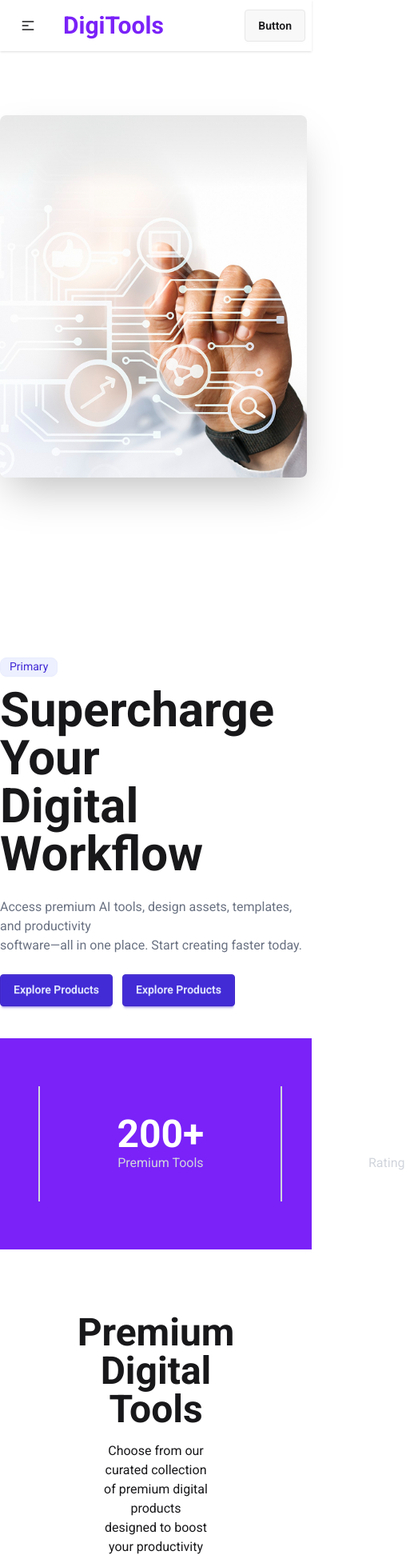
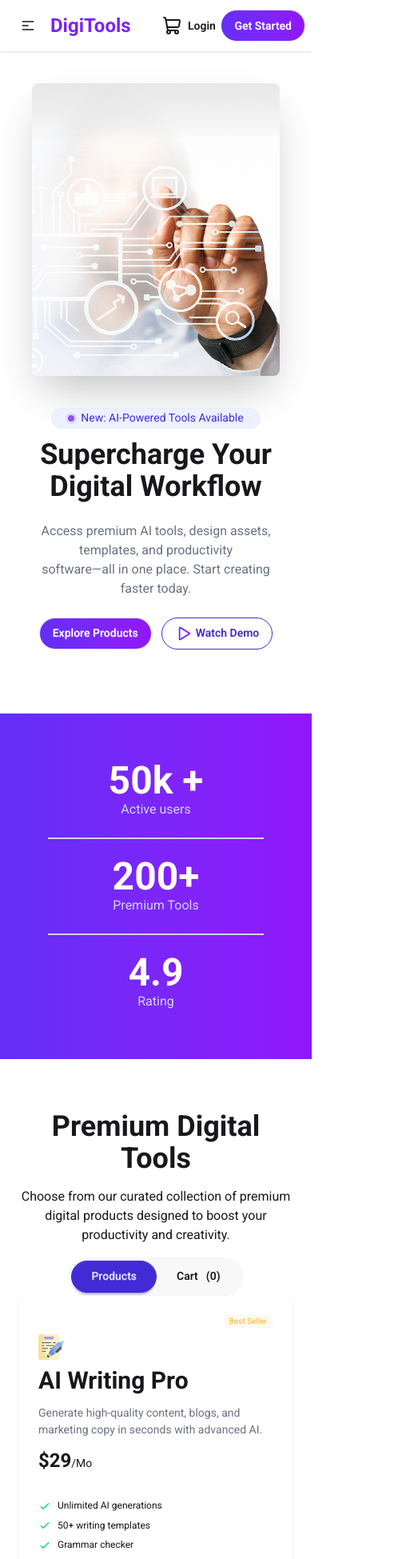
Before and after one commit to nahidul31/A6--DigiTools-Platform, a React (Vite) app: page / in a window 390 px wide. Shown: the top 1949 px of the page at 80% size, 518 px wide, since content can reach past the window. Built offline with nearby package versions, Linux system fonts and the light colour scheme.

Commit message:
Added selected cart section with functionality

```diff
--- a/package.json
+++ b/package.json
@@ -11,6 +11,8 @@
   },
   "dependencies": {
     "@tailwindcss/vite": "^4.2.2",
+    "lucide": "^1.3.0",
+    "lucide-react": "^1.7.0",
     "react": "^19.2.4",
     "react-dom": "^19.2.4",
     "tailwindcss": "^4.2.2"
--- a/src/components/Home/Banner/Banner.jsx
+++ b/src/components/Home/Banner/Banner.jsx
@@ -1,16 +1,23 @@
 import banner from "../../../assets/img/banner.png";
+import playBtn from "../../../assets/img/Play.png";
 const Banner = () => {
   return (
     <div>
-      <div className="hero  mt-20 ">
-        <div className=" flex flex-col justify-items-center lg:flex-row-reverse  gap-36 ">
+      <div className="hero  lg:mt-20   p-10  ">
+        <div className=" flex flex-col justify-items-center  lg:flex-row-reverse  lg:gap-36 ">
           <div>
             {" "}
-            <img src={banner} className="max-w-sm rounded-lg shadow-2xl" />
+            <img src={banner} className="lg:max-w-sm rounded-lg shadow-2xl" />
           </div>
-          <div className="  pt-20">
-            <div className="badge badge-soft badge-primary">Primary</div>
-            <h1 className="text-6xl font-bold mt-3">
+          <div className="  pt-10 md:pt-20 text-center md:text-left">
+            <div className="badge badge-soft badge-primary p-3 px-5 rounded-3xl ">
+              <span class="relative flex size-2">
+                <span class="absolute inline-flex h-full w-full animate-ping rounded-full bg-violet-400 opacity-75"></span>
+                <span class="relative inline-flex size-2 rounded-full bg-violet-500"></span>
+              </span>{" "}
+              New: AI-Powered Tools Available
+            </div>
+            <h1 className=" text-4xl sm:text-6xl font-bold mt-3">
               Supercharge Your <br /> Digital Workflow
             </h1>
             <p className="py-6 text-gray-500">
@@ -19,23 +26,28 @@ const Banner = () => {
               faster today.
             </p>
             <div className="space-x-3">
-              <button className="btn btn-primary">Explore Products</button>
-              <button className="btn btn-primary">Explore Products</button>
+              <button className="btn rounded-3xl bg-linear-to-r from-[#642ef7] to-[#9116fa] text-white">
+                Explore Products
+              </button>
+              <button className="btn btn-outline btn-primary rounded-3xl">
+                <img src={playBtn} alt="" srcset="" /> Watch Demo
+              </button>
             </div>
           </div>
         </div>
       </div>
-      <div className="flex bg-[#7a22f8] text-white justify-center gap-20 items-center p-15 my-10 text-center">
+
+      <div className="flex flex-col md:flex-row bg-linear-to-r from-[#642ef7] to-[#9116fa] text-white justify-center md:gap-20 items-center p-15 my-10 text-center">
         <div>
           <h1 className="text-5xl font-bold">50k +</h1>
           <p className="text-gray-300">Active users</p>
         </div>
-        <div className="divider divider-horizontal before:bg-gray-300 after:bg-gray-300"></div>
+        <div className="divider divider-vertical md:divider-horizontal before:bg-gray-300 after:bg-gray-300"></div>
         <div>
           <h1 className="text-5xl font-bold">200+</h1>
           <p className="text-gray-300">Premium Tools</p>
         </div>
-        <div className="divider divider-horizontal before:bg-gray-300 after:bg-gray-300"></div>
+        <div className="divider divider-vertical md:divider-horizontal before:bg-gray-300 after:bg-gray-300"></div>
         <div>
           <h1 className="text-5xl font-bold">4.9</h1>
           <p className="text-gray-300"> Rating</p>
--- a/src/components/Home/DigitalTools/DigitalTools.jsx
+++ b/src/components/Home/DigitalTools/DigitalTools.jsx
@@ -1,11 +1,13 @@
 import { use, useState } from "react";
 import Tools from "./Tools";
-
-const DigitalTools = ({ urlPromise }) => {
+import SelectedCart from "./SelectedCart";
+// handleCntNumberOfSelectedCart,
+const DigitalTools = ({ urlPromise, setSelectedCarts, selectedCart }) => {
   const allTools = use(urlPromise);
   const [toolsBtn, setToolsBtn] = useState(true);
-  const [selectedCart, setSelectedCarts] = useState([]);
-  // console.log(allTools);
+  // const [selectedCart, setSelectedCarts] = useState([]);
+  const [totalCost, setTotalCost] = useState(0);
+
   const handleProductsBtn = () => {
     setToolsBtn(true);
   };
@@ -14,9 +16,11 @@ const DigitalTools = ({ urlPromise }) => {
   };
 
   return (
-    <div className="pt-10">
-      <div className="flex flex-col justify-center items-center text-center w-1/3 mx-auto space-y-4">
-        <h1 className="text-5xl font-bold">Premium Digital Tools</h1>
+    <div className=" p-6 lg:pt-10">
+      <div className="flex flex-col justify-center items-center text-center lg:w-1/3 mx-auto space-y-4">
+        <h1 className="text-4xl lg:text-5xl font-bold">
+          Premium Digital Tools
+        </h1>
         <p>
           Choose from our curated collection of premium digital products
           designed to boost your productivity and creativity.
@@ -32,14 +36,18 @@ const DigitalTools = ({ urlPromise }) => {
             onClick={() => handleCartBtn()}
             className={`btn rounded-full px-6  ${!toolsBtn ? "btn-primary" : "btn-ghost"}`}
           >
-            Cart <span className="ml-1">(2)</span>
+            Cart <span className="ml-1">({selectedCart.length})</span>
           </button>
         </div>
       </div>
       {/* load data -------- */}
-      <div className=" p-20 px-30 grid sm:grid-cols-2 md:grid-cols-3 gap-10">
+      <div>
+        {toolsBtn ? (
+          <div className="  lg:p-20 lg:px-30 grid sm:grid-cols-2 lg:grid-cols-3 gap-16">
             {allTools.map((tool) => (
               <Tools
+                totalCost={totalCost}
+                setTotalCost={setTotalCost}
                 tool={tool}
                 key={tool.id}
                 setSelectedCarts={setSelectedCarts}
@@ -47,6 +55,39 @@ const DigitalTools = ({ urlPromise }) => {
               ></Tools>
             ))}
           </div>
+        ) : (
+          <div className=" lg:p-26 pt-10 ">
+            <h1 className="text-3xl font-bold text-center">Selected Cart</h1>
+            <div className="mt-6 space-y-5">
+              {selectedCart.map((slcart) => {
+                return (
+                  <SelectedCart
+                    totalCost={totalCost}
+                    setTotalCost={setTotalCost}
+                    setSelectedCarts={setSelectedCarts}
+                    selectedCart={selectedCart}
+                    key={slcart.id}
+                    slcart={slcart}
+                  ></SelectedCart>
+                );
+              })}
+            </div>
+            <div className="flex justify-between p-10 pt-5 pb-3">
+              <p className="font-semibold">Total :</p>
+              <p className="font-bold text-xl">${totalCost}</p>
+            </div>
+            <button
+              onClick={() => {
+                setSelectedCarts([]);
+                setTotalCost(0);
+              }}
+              className="btn bg-linear-to-r from-[#642ef7] to-[#9116fa] btn-block text-white rounded-2xl"
+            >
+              Proceed Checkut
+            </button>
+          </div>
+        )}
+      </div>
     </div>
   );
 };
--- /dev/null
+++ b/src/components/Home/DigitalTools/SelectedCart.jsx
@@ -0,0 +1,43 @@
+const SelectedCart = ({
+  slcart,
+  selectedCart,
+  setSelectedCarts,
+  totalCost,
+  setTotalCost,
+}) => {
+  const { id, name, price, icon } = slcart;
+
+  const handleRemovebtn = () => {
+    const availableCart = selectedCart.filter((sl) => sl.id !== slcart.id);
+    // console.log(availableCart);
+    setSelectedCarts(availableCart);
+    const updateCost = totalCost - slcart.price;
+    setTotalCost(updateCost);
+  };
+
+  return (
+    <div className="bg-gray-100 p-8 rounded-2xl sm:flex justify-between items-center">
+      <div className="flex  gap-5 items-center">
+        <div className="bg-white p-5 rounded-full ">
+          <img src={icon} alt="" />
+        </div>
+        <div>
+          <h1 className="text-2xl font-bold">{name}</h1>
+          <p>${price}</p>
+        </div>
+      </div>
+      <div className="  text-center mt-5 sm:mt-0 sm:block ">
+        <span
+          onClick={() => {
+            handleRemovebtn();
+          }}
+          className="text-red-600 btn "
+        >
+          Remove
+        </span>
+      </div>
+    </div>
+  );
+};
+
+export default SelectedCart;
--- a/src/components/Home/DigitalTools/Tools.jsx
+++ b/src/components/Home/DigitalTools/Tools.jsx
@@ -1,22 +1,49 @@
 import { useState } from "react";
 
-const Tools = ({ tool, setSelectedCarts, selectedCart }) => {
-  const { id, name, description, price, tag, tagType, features, icon, period } =
+const Tools = ({
+  tool,
+  setSelectedCarts,
+  selectedCart,
+  totalCost,
+  setTotalCost,
+}) => {
+  const { id, name, description, price, tagType, features, icon, period } =
     tool;
   //   console.log(tool);
+
   const [buyOp, setBuyOp] = useState(false);
   const handleBuyNow = () => {
+    const checkDuplicate = selectedCart.some((sl) => sl.id === tool.id);
+    if (checkDuplicate) {
+      alert("already added");
+      return;
+    }
+    // console.log(checkDuplicate);
+
     const newCart = [...selectedCart, tool];
+    const updateTotalCost = totalCost + tool.price;
+    setTotalCost(updateTotalCost);
+
     setSelectedCarts(newCart);
-
+    // setSelectedItems(newCart.length);
     setBuyOp(true);
   };
   return (
-    <div>
-      <div className="card w-96 bg-base-100 shadow-sm h-full ">
+    <div className="hover-3d">
+      <div className="card  bg-base-100 shadow-sm h-full  ">
         <div className="card-body flex flex-col  ">
           <div className=" flex justify-end">
-            <span className="badge badge-xs badge-warning ">{tagType}</span>
+            <span
+              className={`badge badge-xs  ${
+                tagType === "Best Seller"
+                  ? " badge-soft badge-warning"
+                  : tagType === "Popular"
+                    ? "badge-soft badge-info"
+                    : "badge-soft badge-success"
+              } `}
+            >
+              {tagType}
+            </span>
           </div>
           <div>
             <img src={icon} alt="" />
@@ -50,15 +77,11 @@ const Tools = ({ tool, setSelectedCarts, selectedCart }) => {
             })}
           </ul>
           <div onClick={handleBuyNow} className="mt-6">
-            {buyOp ? (
-              <button className="btn  btn-block  text-white rounded-2xl bg-green-400">
-                <span></span>Added to Cart
-              </button>
-            ) : (
-              <button className="btn  btn-block  text-white rounded-2xl bg-linear-to-r from-[#642ef7] to-[#9116fa]">
-                Buy Now
-              </button>
-            )}
+            <button
+              className={`btn  btn-block  text-white rounded-2xl ${buyOp ? "bg-green-400" : "bg-linear-to-r from-[#642ef7] to-[#9116fa]"} `}
+            >
+              {buyOp ? "Added Cart" : "Buy Now"}
+            </button>
           </div>
         </div>
       </div>
--- a/src/components/Home/Home.jsx
+++ b/src/components/Home/Home.jsx
@@ -1,4 +1,4 @@
-import { Suspense } from "react";
+import { Suspense, use, useState } from "react";
 import Navbar from "../layout/Navbar/Navbar";
 import Banner from "./Banner/Banner";
 import DigitalTools from "./DigitalTools/DigitalTools";
@@ -8,12 +8,14 @@ const url = async () => {
   const data = await res.json();
   return data;
 };
+const urlPromise = url();
+const Home = () => {
+  // const [totalSelcetedCnt, setTotalSelectedCnt] = useState(0);
+  const [selectedCart, setSelectedCarts] = useState([]);
 
-const Home = () => {
-  const urlPromise = url();
   return (
     <div>
-      <Navbar></Navbar>
+      <Navbar selectedCart={selectedCart}></Navbar>
       <div>
         <Banner></Banner>
         <Suspense
@@ -21,7 +23,11 @@ const Home = () => {
             <span className="loading min-h-screen loading-spinner text-primary"></span>
           }
         >
-          <DigitalTools urlPromise={urlPromise}></DigitalTools>
+          <DigitalTools
+            selectedCart={selectedCart}
+            setSelectedCarts={setSelectedCarts}
+            urlPromise={urlPromise}
+          ></DigitalTools>
         </Suspense>
       </div>
     </div>
--- a/src/components/layout/Navbar/Navbar.jsx
+++ b/src/components/layout/Navbar/Navbar.jsx
@@ -1,4 +1,5 @@
-const Navbar = () => {
+import { ShoppingCart } from "lucide-react";
+const Navbar = ({ selectedCart }) => {
   const links = (
     <>
       <li>Products</li>
@@ -10,9 +11,13 @@ const Navbar = () => {
   );
   return (
     <div className="navbar bg-base-100 shadow-sm">
-      <div className="navbar-start">
+      <div className="navbar-start  ">
         <div className="dropdown">
-          <div tabIndex={0} role="button" className="btn btn-ghost lg:hidden">
+          <div
+            tabIndex={0}
+            role="button"
+            className="btn btn-ghost lg:hidden  pr-0"
+          >
             <svg
               xmlns="http://www.w3.org/2000/svg"
               className="h-5 w-5"
@@ -36,37 +41,31 @@ const Navbar = () => {
             {links}
           </ul>
         </div>
-        <a className="btn btn-ghost text-3xl text-[#7a22f8] font-bold  ">
+        <a className="btn btn-ghost text-2xl md:text-3xl text-[#7a22f8] font-bold  ">
           DigiTools
         </a>
       </div>
       <div className="navbar-center hidden lg:flex">
         <ul className="menu menu-horizontal px-1 gap-8">{links}</ul>
       </div>
-      <div className="navbar-end">
-        {/* <div className="dropdown dropdown-end">
-          <div tabindex="0" role="button" class="btn btn-ghost btn-circle">
-            <div class="indicator">
-              <svg
-                xmlns="http://www.w3.org/2000/svg"
-                class="h-5 w-5"
-                fill="none"
-                viewBox="0 0 24 24"
-                stroke="currentColor"
-              >
-                {" "}
-                <path
-                  stroke-linecap="round"
-                  stroke-linejoin="round"
-                  stroke-width="2"
-                  d="M3 3h2l.4 2M7 13h10l4-8H5.4M7 13L5.4 5M7 13l-2.293 2.293c-.63.63-.184 1.707.707 1.707H17m0 0a2 2 0 100 4 2 2 0 000-4zm-8 2a2 2 0 11-4 0 2 2 0 014 0z"
-                />{" "}
-              </svg>
-              <span class="badge badge-sm indicator-item">8</span>
-            </div>
+      <div className="navbar-end space-x-5">
+        <div tabIndex="0" role="button" className="btn btn-ghost btn-circle">
+          <div className="indicator flex gap-2 items-center">
+            <ShoppingCart />
+            <span>Login</span>
+            {selectedCart.length > 0 ? (
+              <span className="badge badge-sm indicator-item bg-red-500 text-white">
+                {selectedCart.length}
+              </span>
+            ) : (
+              ""
+            )}
           </div>
-        </div> */}
-        <a className="btn">Button</a>
+        </div>
+
+        <a className="btn rounded-3xl bg-linear-to-r from-[#642ef7] to-[#9116fa] text-white">
+          Get Started
+        </a>
       </div>
     </div>
   );
```
Also changed, not shown: 1 other file (tests, documents, lock files or other folders). Lines whose indentation alone changed are shown as unchanged.
